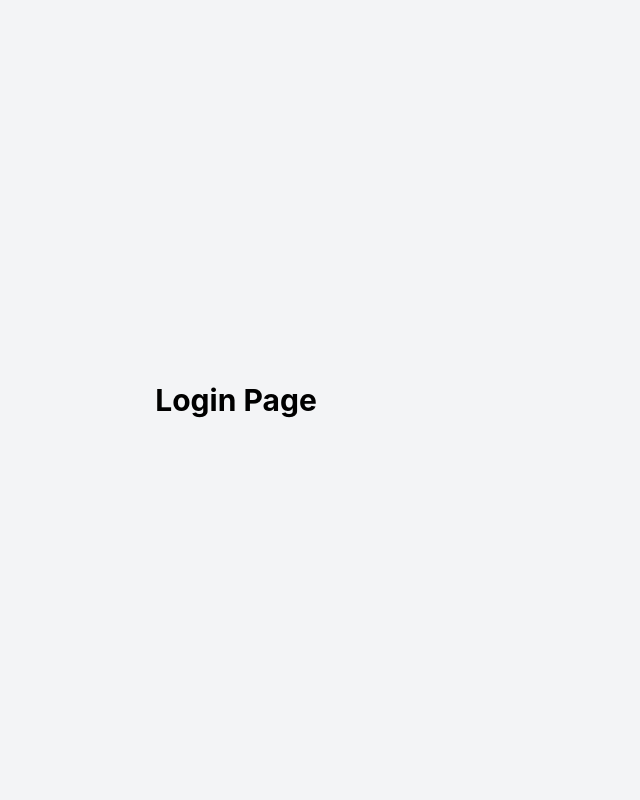
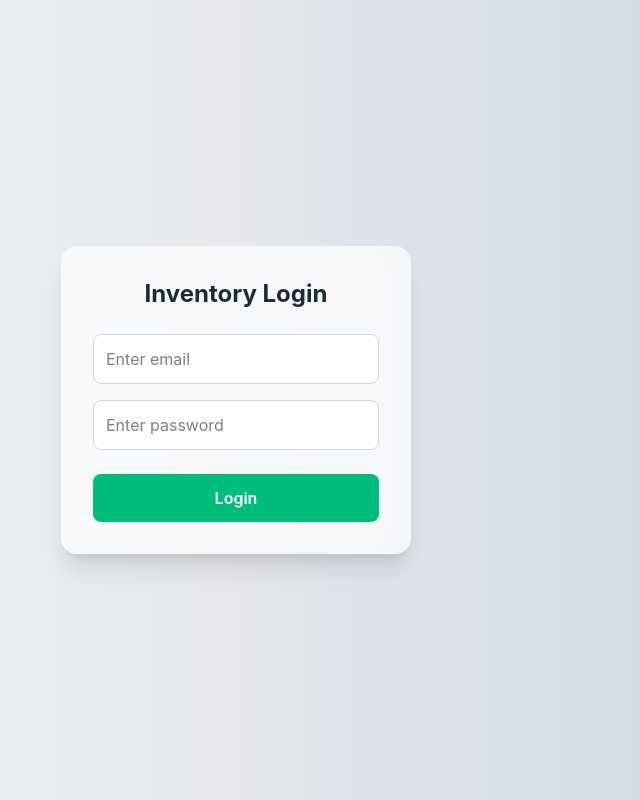
Before and after one commit to sanchitaroradev/inventory-saas, a React (Vite) app in the folder frontend/: page / in a window 1280 px wide. Shown: the whole page, without its empty margins (404-1044 px from the left). Built offline with nearby package versions, Linux system fonts and the light colour scheme.

Commit message:
Built login UI and integrated authentication API

```diff
--- a/frontend/src/pages/Login.tsx
+++ b/frontend/src/pages/Login.tsx
@@ -1,8 +1,51 @@
+import { useState } from "react";
+import { loginUser } from "../services/authservice";
 
 const Login = () => {
+  const [email, setEmail] = useState("");
+  const [password, setPassword] = useState("");
+
+  const handleLogin = async () => {
+    try {
+      const data = await loginUser(email, password);
+      console.log("Login success", data);
+    } catch (error: any) {
+      alert(error.message);
+    }
+  };
+
   return (
-    <div className="flex items-center justify-center h-screen bg-gray-100">
-        <h1 className="text-3xl font-bold">Login Page</h1>
+    <div className="flex items-center justify-center h-screen bg-linear-to-r from-slate-100 via-gray-200 to-slate-300">
+      {/* Card */}
+      <div className="bg-white/70 backdrop-blur-md p-8 rounded-2xl shadow-xl w-87.5 transition-all duration-300 hover:-translate-y-2 hover:shadow-2xl">
+        {/* Title */}
+        <h2 className="text-2xl font-bold text-gray-800 mb-6 text-center">Inventory Login </h2>
+
+        {/* Email */}
+        <input
+        type="email"
+        placeholder="Enter email"
+        className="w-full mb-4 p-3 border border-gray-300 rounded-lg bg-white focus:outline-none focus:ring-2 focus:ring-emerald-400"
+        value={email}
+        onChange={(e) => setEmail(e.target.value)}
+        />
+
+        {/* Password */}
+        <input
+        type="password"
+        placeholder="Enter password"
+        className="w-full mb-6 p-3 rounded-lg bg-white border border-gray-300 focus:outline-none focus:ring-2 focus:ring-emerald-400"
+        value={password}
+        onChange={(e) => setPassword(e.target.value)}
+        />
+
+        {/* Login Button */}
+        <button
+        onClick={handleLogin}
+        className="w-full bg-emerald-500 text-white p-3 rounded-lg hover:bg-emerald-600 transition duration-300 font-semibold">
+          Login
+        </button>
+      </div>
     </div>
   );
 };
--- /dev/null
+++ b/frontend/src/services/authservice.ts
@@ -0,0 +1,20 @@
+export const loginUser =async (email: string, password: string) => {
+    const res = await fetch(
+        "https://inventory-saas-backend-ip1s.onrender.com/api/auth/login",
+        {
+            method: "POST",
+            headers: {
+                "Content-Type": "application/json",
+            },
+            body: JSON.stringify({ email, password })
+        }
+    );
+
+    const data = await res.json();
+
+    if(!res.ok) {
+        throw new Error(data.message);
+    }
+
+    return data;
+};
```
